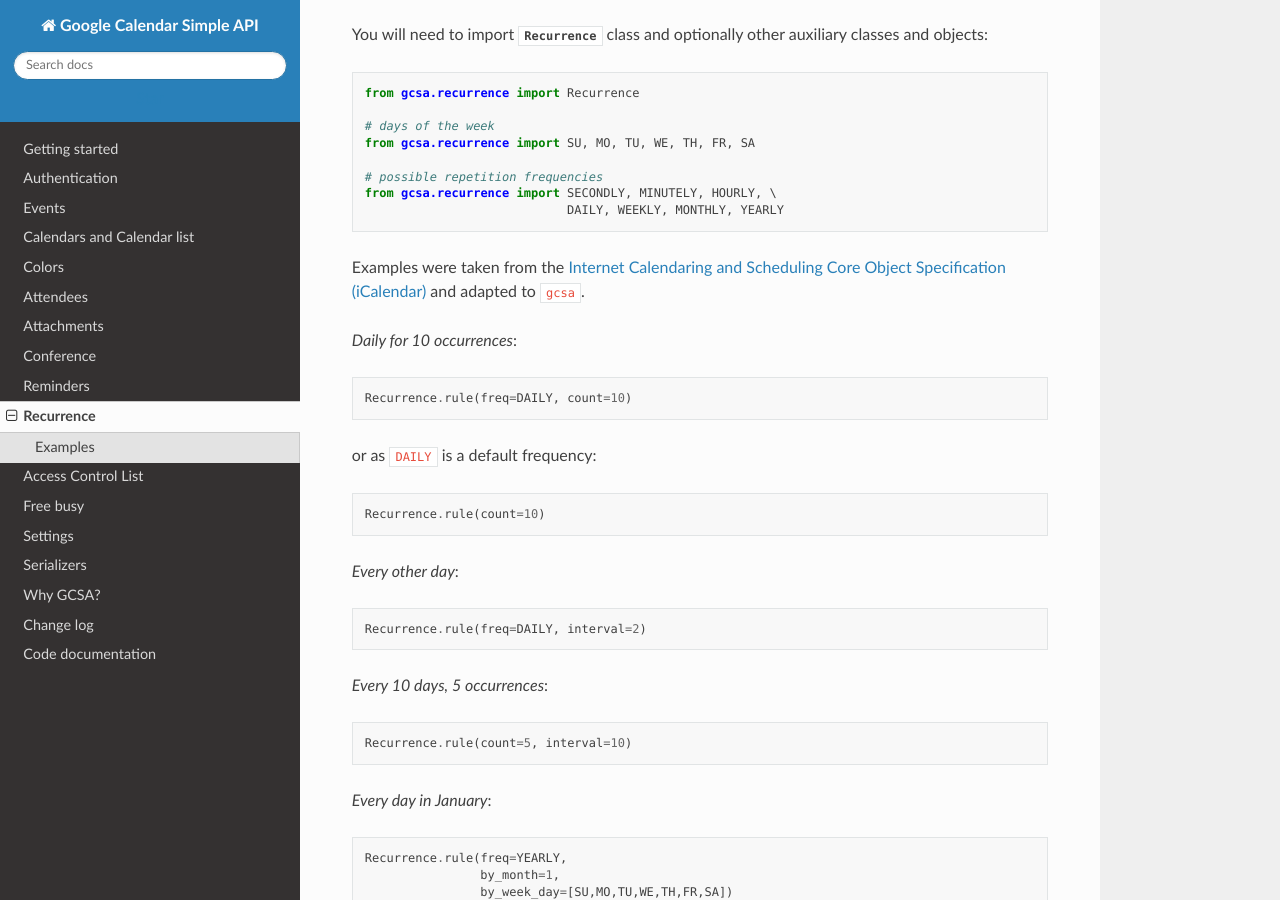
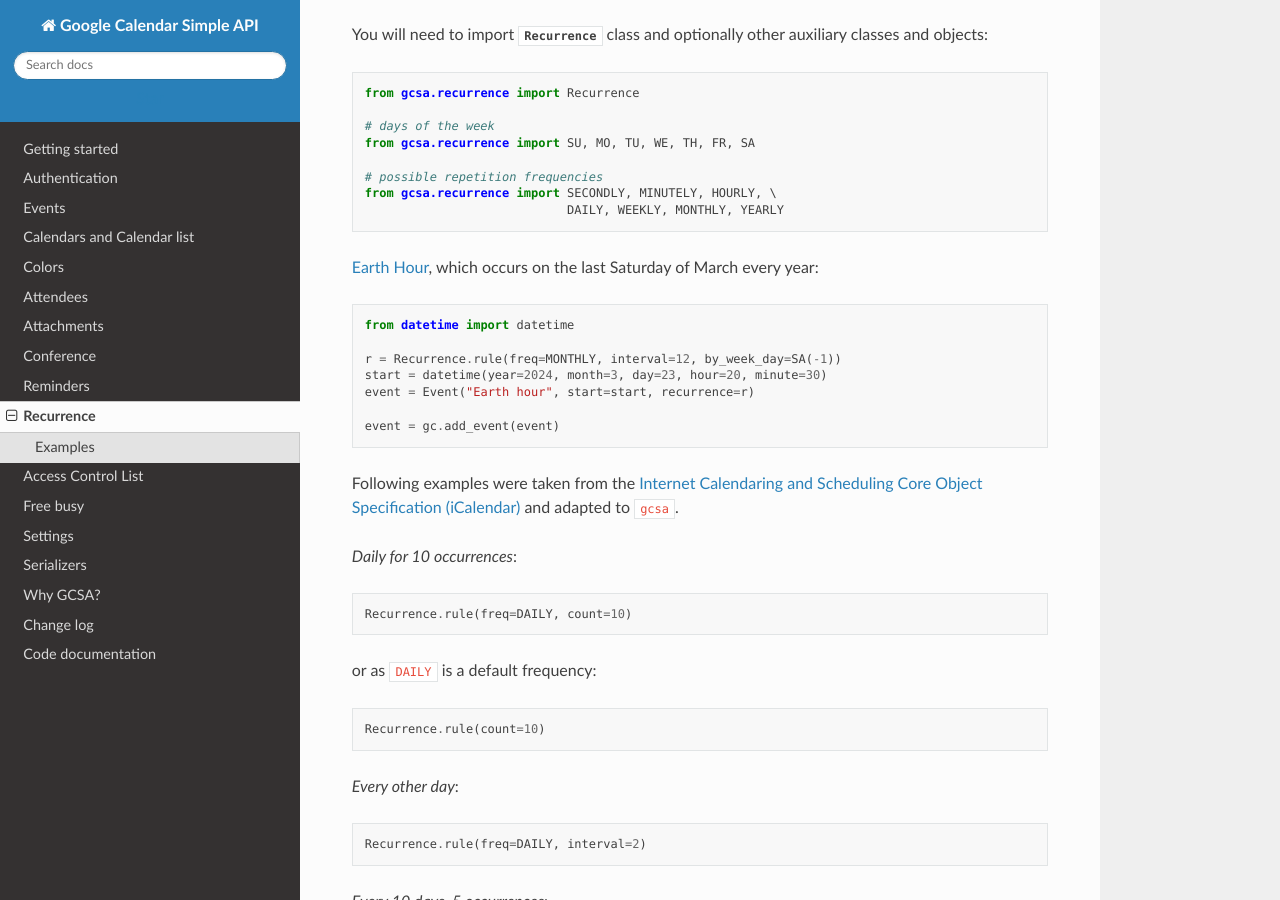
Before and after one commit to kuzmoyev/google-calendar-simple-api, a Sphinx documentation site: the page built from docs/source/recurrence.rst, in a window 1280 px wide and 900 px high, scrolled down 1048 px. Built offline with Sphinx 7.4.7 and the Read the Docs theme 2.0.0, drawn with Linux system fonts in a browser that asks for light colours; pages that are not in the unit, such as notebooks, are missing from menus.

Commit message:
Add Earth Hour example to recurrence docs. closes #178

```diff
--- a/docs/source/recurrence.rst
+++ b/docs/source/recurrence.rst
@@ -61,9 +61,20 @@
     from gcsa.recurrence import SECONDLY, MINUTELY, HOURLY, \
                                 DAILY, WEEKLY, MONTHLY, YEARLY
 
+`Earth Hour`_, which occurs on the last Saturday of March every year:
+
+.. code-block:: python
+
+    from datetime import datetime
+
+    r = Recurrence.rule(freq=MONTHLY, interval=12, by_week_day=SA(-1))
+    start = datetime(year=2024, month=3, day=23, hour=20, minute=30)
+    event = Event("Earth hour", start=start, recurrence=r)
+
+    event = gc.add_event(event)
 
 
-Examples were taken from the `Internet Calendaring and Scheduling Core Object Specification (iCalendar)`_
+Following examples were taken from the `Internet Calendaring and Scheduling Core Object Specification (iCalendar)`_
 and adapted to ``gcsa``.
 
 
@@ -286,3 +297,4 @@
 
 
 .. _`Internet Calendaring and Scheduling Core Object Specification (iCalendar)`: https://tools.ietf.org/html/rfc5545#section-3.8.5
+.. _`Earth Hour`: https://www.earthhour.org/
```
